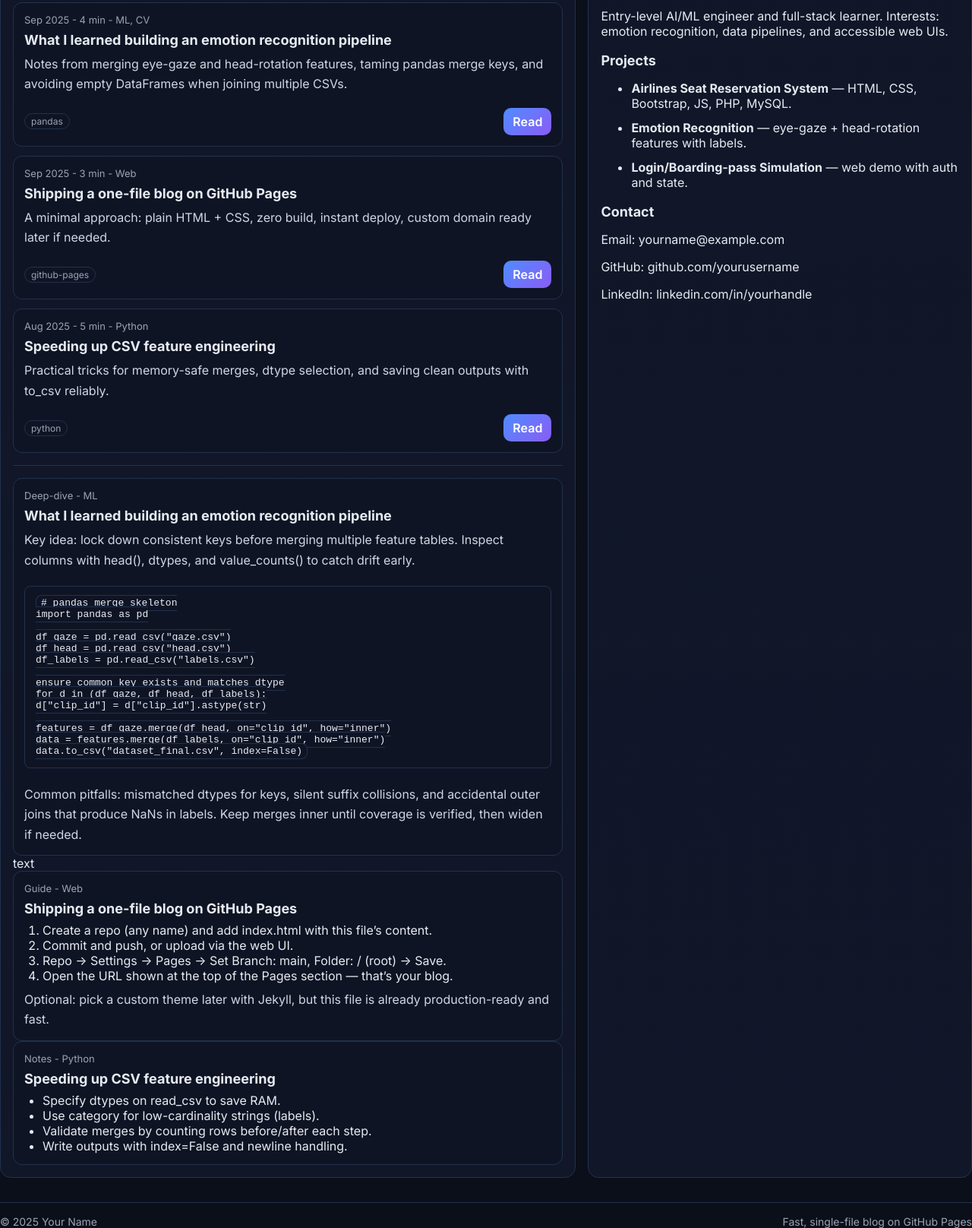
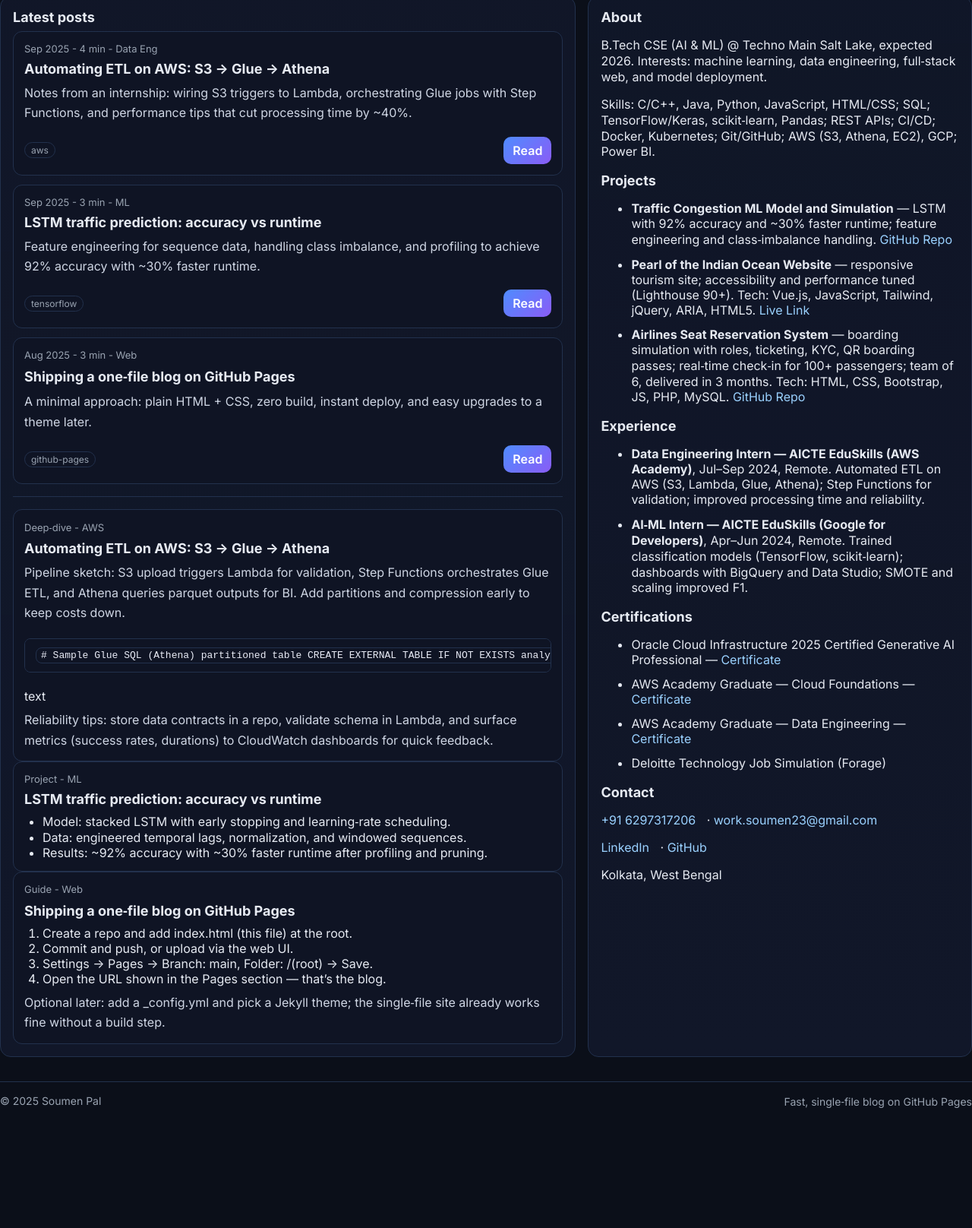
Before and after one commit to Soumen8603/Soumen8603.github.io, a plain HTML site: page index.html in a window 1280 px wide. Shown: the part 281-1897 px from the top of the page at 76% size. After the commit the page ends 1740 px from the top, so only its background shows below. Drawn offline with Linux system fonts and the light colour scheme.

Commit message:
Update index.html

```diff
--- a/index.html
+++ b/index.html
@@ -1,4 +1,4 @@
-<!DOCTYPE html> <html lang="en"> <head> <meta charset="utf-8" /> <meta name="viewport" content="width=device-width, initial-scale=1" /> <title>Your Name — Personal Blog</title> <meta name="description" content="Personal blog of Your Name — projects, notes, and learnings." /> <link rel="preconnect" href="https://fonts.googleapis.com"/> <link rel="preconnect" href="https://fonts.gstatic.com" crossorigin/> <link href="https://fonts.googleapis.com/css2?family=Inter:wght@400;600;700&display=swap" rel="stylesheet"/> <style> :root { --bg: #0b0f19; --card: #111729; --text: #e6eaf2; --muted: #9aa4b2; --accent: #4f8cff; --accent-2: #8a5cf6; --link: #9ad1ff; --code-bg: #0f1424; --border: #22314d; } * { box-sizing: border-box; } html, body { margin: 0; padding: 0; background: var(--bg); color: var(--text); font-family: Inter, system-ui, -apple-system, Segoe UI, Roboto, Arial, sans-serif; } a { color: var(--link); text-decoration: none; } a:hover { text-decoration: underline; }
+<!DOCTYPE html> <html lang="en"> <head> <meta charset="utf-8" /> <meta name="viewport" content="width=device-width, initial-scale=1" /> <title>Soumen Pal — Personal Blog</title> <meta name="description" content="Personal blog of Soumen Pal — software engineering, AI/ML, and full‑stack projects." /> <link rel="preconnect" href="https://fonts.googleapis.com"/> <link rel="preconnect" href="https://fonts.gstatic.com" crossorigin/> <link href="https://fonts.googleapis.com/css2?family=Inter:wght@400;600;700&display=swap" rel="stylesheet"/> <style> :root { --bg: #0b0f19; --card: #111729; --text: #e6eaf2; --muted: #9aa4b2; --accent: #4f8cff; --accent-2: #8a5cf6; --link: #9ad1ff; --code-bg: #0f1424; --border: #22314d; } * { box-sizing: border-box; } html, body { margin: 0; padding: 0; background: var(--bg); color: var(--text); font-family: Inter, system-ui, -apple-system, Segoe UI, Roboto, Arial, sans-serif; } a { color: var(--link); text-decoration: none; } a:hover { text-decoration: underline; }
 text
 .wrap { max-width: 880px; margin: 0 auto; padding: 28px 20px 80px; }
 header { display: flex; align-items: center; justify-content: space-between; gap: 12px; padding: 18px 0 8px; border-bottom: 1px solid var(--border); position: sticky; top: 0; backdrop-filter: blur(6px); background: color-mix(in oklab, var(--bg) 80%, transparent); z-index: 10;}
@@ -33,11 +33,12 @@ pre { padding: 14px; overflow: auto; border: 1px solid var(--border); }
 code { padding: 2px 6px; border: 1px solid var(--border); }
 
 footer { margin-top: 32px; padding-top: 16px; border-top: 1px solid var(--border); color: var(--muted); font-size: 14px; display: flex; justify-content: space-between; flex-wrap: wrap; gap: 10px; }
-</style> </head> <body> <div class="wrap"> <header> <div class="brand"> <div class="avatar">YN</div> <div class="title">Your Name — Blog</div> </div> <nav> <a class="pill" href="#posts">Posts</a> <a class="pill" href="#about">About</a> <a class="pill" href="#projects">Projects</a> <a class="pill" href="#contact">Contact</a> </nav> </header>
+.contact a { margin-right: 10px; }
+</style> </head> <body> <div class="wrap"> <header> <div class="brand"> <div class="avatar">SP</div> <div class="title">Soumen Pal — Blog</div> </div> <nav> <a class="pill" href="#posts">Posts</a> <a class="pill" href="#about">About</a> <a class="pill" href="#projects">Projects</a> <a class="pill" href="#contact">Contact</a> </nav> </header>
 text
 <section class="hero">
-  <h1>Hi, this is Your Name — sharing notes on ML, data, and web dev.</h1>
-  <p>Entry-level developer focused on AI/ML, data science, and practical engineering. Writing about projects, mistakes, and what worked. This blog is a single-file site deployable on GitHub Pages in minutes. Replace text and commit to publish. [Guide below]</p>
+  <h1>Hi, this is Soumen Pal — sharing notes on software engineering, AI/ML, and full‑stack development.</h1>
+  <p>Motivated fresher with hands‑on internships in Data Engineering (AWS) and AI‑ML, building real projects and writing up learnings that help others. This single‑file blog can be deployed instantly on GitHub Pages. Commit as index.html at the publishing root and enable Pages from Settings. [Guide below]</p>
 </section>
 
 <div class="grid">
@@ -46,32 +47,32 @@ text
     <div class="list">
 
       <article class="post">
-        <div class="meta">Sep 2025 -  4 min -  ML, CV</div>
-        <h3>What I learned building an emotion recognition pipeline</h3>
-        <p>Notes from merging eye-gaze and head-rotation features, taming pandas merge keys, and avoiding empty DataFrames when joining multiple CSVs.</p>
+        <div class="meta">Sep 2025 -  4 min -  Data Eng</div>
+        <h3>Automating ETL on AWS: S3 → Glue → Athena</h3>
+        <p>Notes from an internship: wiring S3 triggers to Lambda, orchestrating Glue jobs with Step Functions, and performance tips that cut processing time by ~40%.</p>
         <div class="post-footer">
-          <span class="tag">pandas</span>
-          <a class="btn" href="#post-emotion-pipeline">Read</a>
+          <span class="tag">aws</span>
+          <a class="btn" href="#post-aws-etl">Read</a>
         </div>
       </article>
 
       <article class="post">
-        <div class="meta">Sep 2025 -  3 min -  Web</div>
-        <h3>Shipping a one-file blog on GitHub Pages</h3>
-        <p>A minimal approach: plain HTML + CSS, zero build, instant deploy, custom domain ready later if needed.</p>
+        <div class="meta">Sep 2025 -  3 min -  ML</div>
+        <h3>LSTM traffic prediction: accuracy vs runtime</h3>
+        <p>Feature engineering for sequence data, handling class imbalance, and profiling to achieve 92% accuracy with ~30% faster runtime.</p>
         <div class="post-footer">
-          <span class="tag">github-pages</span>
-          <a class="btn" href="#post-onefile">Read</a>
+          <span class="tag">tensorflow</span>
+          <a class="btn" href="#post-traffic-lstm">Read</a>
         </div>
       </article>
 
       <article class="post">
-        <div class="meta">Aug 2025 -  5 min -  Python</div>
-        <h3>Speeding up CSV feature engineering</h3>
-        <p>Practical tricks for memory-safe merges, dtype selection, and saving clean outputs with to_csv reliably.</p>
+        <div class="meta">Aug 2025 -  3 min -  Web</div>
+        <h3>Shipping a one‑file blog on GitHub Pages</h3>
+        <p>A minimal approach: plain HTML + CSS, zero build, instant deploy, and easy upgrades to a theme later.</p>
         <div class="post-footer">
-          <span class="tag">python</span>
-          <a class="btn" href="#post-csv">Read</a>
+          <span class="tag">github-pages</span>
+          <a class="btn" href="#post-onefile">Read</a>
         </div>
       </article>
 
@@ -79,72 +80,79 @@ text
 
     <hr style="margin:16px 0; border:0; border-top:1px solid var(--border);" />
 
-    <article id="post-emotion-pipeline" class="post">
-      <div class="meta">Deep-dive -  ML</div>
-      <h3>What I learned building an emotion recognition pipeline</h3>
-      <p>Key idea: lock down consistent keys before merging multiple feature tables. Inspect columns with head(), dtypes, and value_counts() to catch drift early.</p>
-      <pre><code># pandas merge skeleton
-import pandas as pd
+    <article id="post-aws-etl" class="post">
+      <div class="meta">Deep‑dive -  AWS</div>
+      <h3>Automating ETL on AWS: S3 → Glue → Athena</h3>
+      <p>Pipeline sketch: S3 upload triggers Lambda for validation, Step Functions orchestrates Glue ETL, and Athena queries parquet outputs for BI. Add partitions and compression early to keep costs down.</p>
+<pre><code># Sample Glue SQL (Athena) partitioned table CREATE EXTERNAL TABLE IF NOT EXISTS analytics.events ( event_time timestamp, user_id string, action string, payload string ) PARTITIONED BY (dt string) STORED AS PARQUET LOCATION 's3://bucket/analytics/events/' TBLPROPERTIES ('parquet.compress'='SNAPPY');</code></pre>
+text
+      <p>Reliability tips: store data contracts in a repo, validate schema in Lambda, and surface metrics (success rates, durations) to CloudWatch dashboards for quick feedback.</p>
+    </article>
 
-df_gaze = pd.read_csv("gaze.csv")
-df_head = pd.read_csv("head.csv")
-df_labels = pd.read_csv("labels.csv")
+    <article id="post-traffic-lstm" class="post">
+      <div class="meta">Project -  ML</div>
+      <h3>LSTM traffic prediction: accuracy vs runtime</h3>
+      <ul style="margin:0 0 0 18px; padding:0 0 0 6px;">
+        <li>Model: stacked LSTM with early stopping and learning‑rate scheduling.</li>
+        <li>Data: engineered temporal lags, normalization, and windowed sequences.</li>
+        <li>Results: ~92% accuracy with ~30% faster runtime after profiling and pruning.</li>
+      </ul>
+    </article>
 
-ensure common key exists and matches dtype
-for d in (df_gaze, df_head, df_labels):
-d["clip_id"] = d["clip_id"].astype(str)
-
-features = df_gaze.merge(df_head, on="clip_id", how="inner")
-data = features.merge(df_labels, on="clip_id", how="inner")
-data.to_csv("dataset_final.csv", index=False)</code></pre>
-<p>Common pitfalls: mismatched dtypes for keys, silent suffix collisions, and accidental outer joins that produce NaNs in labels. Keep merges inner until coverage is verified, then widen if needed.</p>
-</article>
-
-text
     <article id="post-onefile" class="post">
       <div class="meta">Guide -  Web</div>
-      <h3>Shipping a one-file blog on GitHub Pages</h3>
+      <h3>Shipping a one‑file blog on GitHub Pages</h3>
       <ol style="margin:0 0 0 18px; padding:0 0 0 6px;">
-        <li>Create a repo (any name) and add index.html with this file’s content.</li>
+        <li>Create a repo and add index.html (this file) at the root.</li>
         <li>Commit and push, or upload via the web UI.</li>
-        <li>Repo → Settings → Pages → Set Branch: main, Folder: / (root) → Save.</li>
-        <li>Open the URL shown at the top of the Pages section — that’s your blog.</li>
+        <li>Settings → Pages → Branch: main, Folder: /(root) → Save.</li>
+        <li>Open the URL shown in the Pages section — that’s the blog.</li>
       </ol>
-      <p>Optional: pick a custom theme later with Jekyll, but this file is already production-ready and fast.</p>
-    </article>
-
-    <article id="post-csv" class="post">
-      <div class="meta">Notes -  Python</div>
-      <h3>Speeding up CSV feature engineering</h3>
-      <ul style="margin:0 0 0 18px; padding:0 0 0 6px;">
-        <li>Specify dtypes on read_csv to save RAM.</li>
-        <li>Use category for low-cardinality strings (labels).</li>
-        <li>Validate merges by counting rows before/after each step.</li>
-        <li>Write outputs with index=False and newline handling.</li>
-      </ul>
+      <p>Optional later: add a _config.yml and pick a Jekyll theme; the single‑file site already works fine without a build step.</p>
     </article>
   </main>
 
   <aside class="card">
     <h2 id="about">About</h2>
-    <p>Entry-level AI/ML engineer and full-stack learner. Interests: emotion recognition, data pipelines, and accessible web UIs.</p>
+    <p>B.Tech CSE (AI & ML) @ Techno Main Salt Lake, expected 2026. Interests: machine learning, data engineering, full‑stack web, and model deployment.</p>
+    <p>Skills: C/C++, Java, Python, JavaScript, HTML/CSS; SQL; TensorFlow/Keras, scikit‑learn, Pandas; REST APIs; CI/CD; Docker, Kubernetes; Git/GitHub; AWS (S3, Athena, EC2), GCP; Power BI.</p>
 
     <h2 id="projects" style="margin-top:18px;">Projects</h2>
     <ul class="list">
-      <li><strong>Airlines Seat Reservation System</strong> — HTML, CSS, Bootstrap, JS, PHP, MySQL.</li>
-      <li><strong>Emotion Recognition</strong> — eye-gaze + head-rotation features with labels.</li>
-      <li><strong>Login/Boarding-pass Simulation</strong> — web demo with auth and state.</li>
+      <li><strong>Traffic Congestion ML Model and Simulation</strong> — LSTM with 92% accuracy and ~30% faster runtime; feature engineering and class‑imbalance handling. <a href="#" aria-label="GitHub repository">GitHub Repo</a></li>
+      <li><strong>Pearl of the Indian Ocean Website</strong> — responsive tourism site; accessibility and performance tuned (Lighthouse 90+). Tech: Vue.js, JavaScript, Tailwind, jQuery, ARIA, HTML5. <a href="#" aria-label="Live site">Live Link</a></li>
+      <li><strong>Airlines Seat Reservation System</strong> — boarding simulation with roles, ticketing, KYC, QR boarding passes; real‑time check‑in for 100+ passengers; team of 6, delivered in 3 months. Tech: HTML, CSS, Bootstrap, JS, PHP, MySQL. <a href="#" aria-label="GitHub repository">GitHub Repo</a></li>
+    </ul>
+
+    <h2 style="margin-top:18px;">Experience</h2>
+    <ul class="list">
+      <li><strong>Data Engineering Intern — AICTE EduSkills (AWS Academy)</strong>, Jul–Sep 2024, Remote. Automated ETL on AWS (S3, Lambda, Glue, Athena); Step Functions for validation; improved processing time and reliability. </li>
+      <li><strong>AI‑ML Intern — AICTE EduSkills (Google for Developers)</strong>, Apr–Jun 2024, Remote. Trained classification models (TensorFlow, scikit‑learn); dashboards with BigQuery and Data Studio; SMOTE and scaling improved F1.</li>
+    </ul>
+
+    <h2 style="margin-top:18px;">Certifications</h2>
+    <ul class="list">
+      <li>Oracle Cloud Infrastructure 2025 Certified Generative AI Professional — <a href="#" aria-label="Certificate link">Certificate</a></li>
+      <li>AWS Academy Graduate — Cloud Foundations — <a href="#" aria-label="Certificate link">Certificate</a></li>
+      <li>AWS Academy Graduate — Data Engineering — <a href="#" aria-label="Certificate link">Certificate</a></li>
+      <li>Deloitte Technology Job Simulation (Forage)</li>
     </ul>
 
     <h2 id="contact" style="margin-top:18px;">Contact</h2>
-    <p>Email: yourname@example.com</p>
-    <p>GitHub: github.com/yourusername</p>
-    <p>LinkedIn: linkedin.com/in/yourhandle</p>
+    <p class="contact">
+      <a href="tel:+916297317206">+91 6297317206</a> ·
+      <a href="mailto:work.soumen23@gmail.com">work.soumen23@gmail.com</a>
+    </p>
+    <p class="contact">
+      <a href="https://www.linkedin.com/in/REPLACE" target="_blank" rel="noopener">LinkedIn</a> ·
+      <a href="https://github.com/REPLACE" target="_blank" rel="noopener">GitHub</a>
+    </p>
+    <p>Kolkata, West Bengal</p>
   </aside>
 </div>
 
 <footer>
-  <div>© <span id="y"></span> Your Name</div>
-  <div>Fast, single-file blog on GitHub Pages</div>
+  <div>© <span id="y"></span> Soumen Pal</div>
+  <div>Fast, single‑file blog on GitHub Pages</div>
 </footer>
 </div> <script> document.getElementById('y').textContent = new Date().getFullYear(); </script> </body> </html>
```
